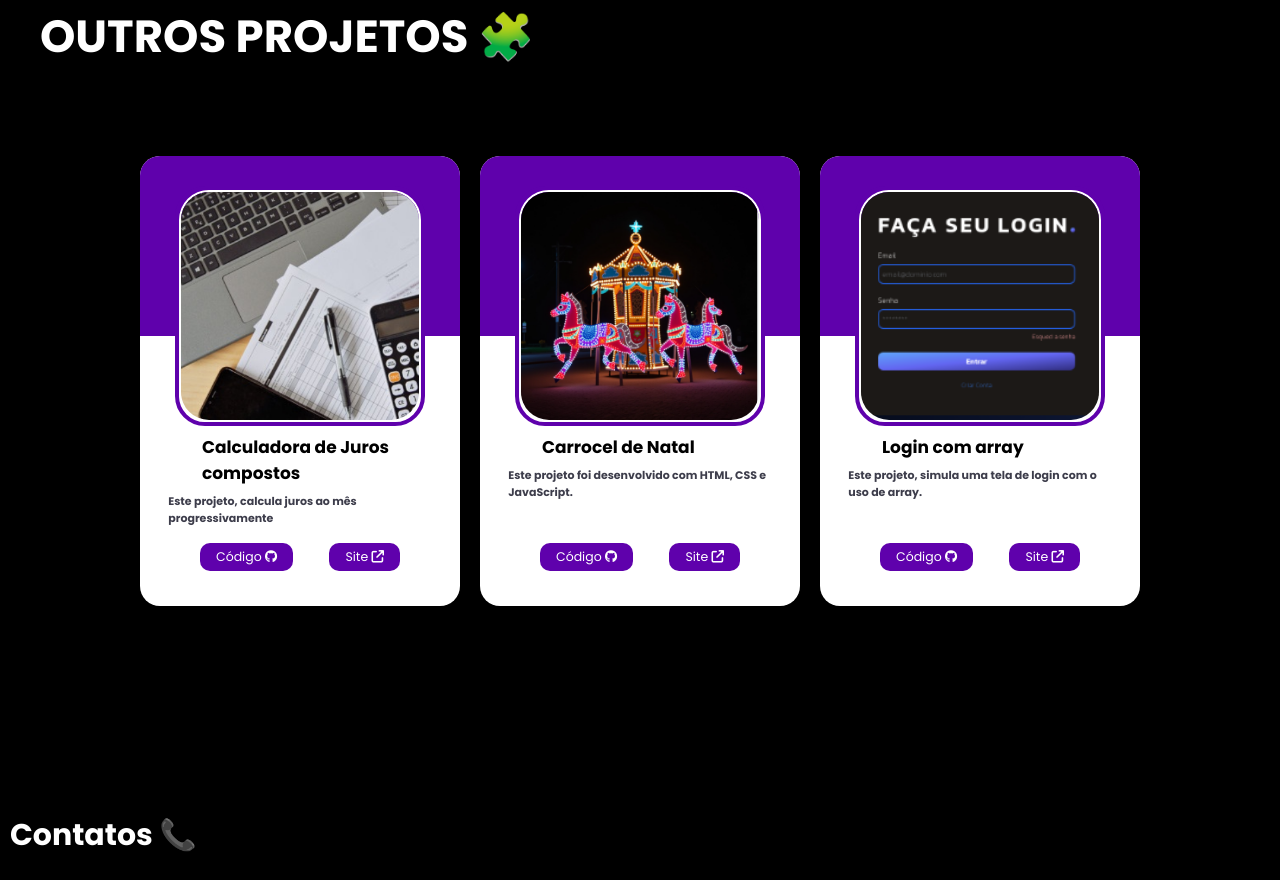
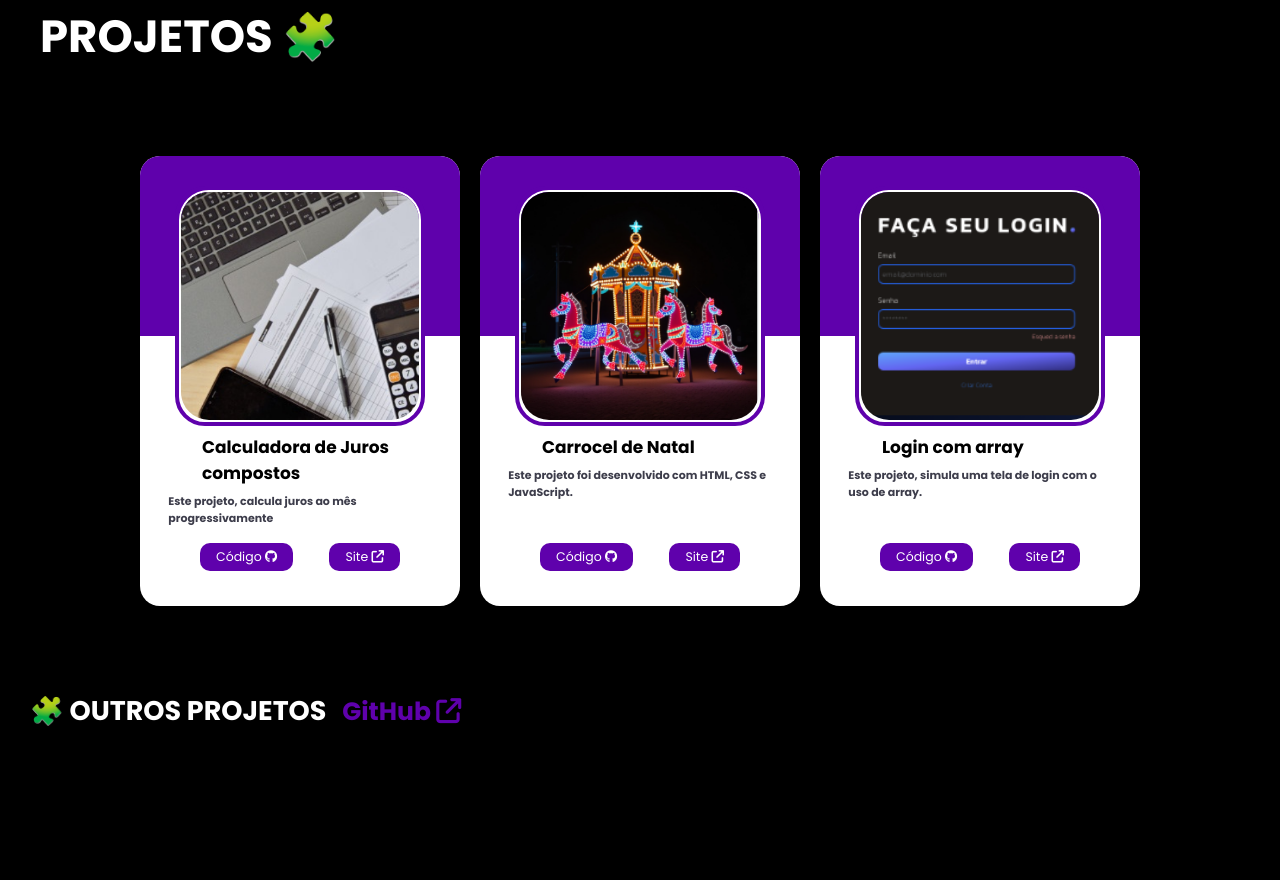
Before and after one commit to Jair-Sousa/Meu-Site-Portfolio, a plain HTML site: page index.html in a window 1280 px wide. Shown: the part 1637-2517 px from the top of the page. Drawn offline with Linux system fonts and the light colour scheme.

Commit message:
fourth commit

```diff
--- a/index.html
+++ b/index.html
@@ -144,7 +144,7 @@
         <!-- Projects  -->
         <section id="projects">
             <div class="projects-title">
-                <h2>OUTROS PROJETOS 🧩</h2>
+                <h2>PROJETOS 🧩</h2>
             </div>
 
             <div class="wrapper-projects">
@@ -227,7 +227,14 @@
                 </div>
 
             </div>
-
+            <div class="other-projects">
+                <h2>🧩 OUTROS PROJETOS
+                    <a href="https://github.com/Jair-Sousa?tab=repositories" target="_blank">
+                        GitHub
+                        <i class="fa-solid fa-arrow-up-right-from-square"></i>
+                    </a>
+                </h2>
+            </div>
         </section>
         <!-- End Projects  -->
 
--- a/style.css
+++ b/style.css
@@ -35,11 +35,9 @@ body{
     background-color: #191919;
 }
 
-
 .header-title{
     text-decoration: none;
 }
-
 
 .header-title h1{
     color: var(--color-white);
@@ -47,17 +45,14 @@ body{
     transition: opacity .3s;
 }
 
-
 .header-title h1:hover{
     opacity: .8;
 }
-
 
 .navbar{
     max-width: 350px;
     width: 100%;
 }
-
 
 .navbar ul{
     display: flex;
@@ -65,11 +60,9 @@ body{
     justify-content: space-around;
 }
 
-
 .navbar ul li{
     list-style: none;
 }
-
 
 .navbar ul li a{
     text-decoration: none;
@@ -78,7 +71,6 @@ body{
     font-weight: 700;
 }
 
-
 #person{
     height: 100vh;
     width: 100%;
@@ -86,7 +78,6 @@ body{
     align-items: center;
     background-color: var(--color-black);
 }
-
 
 .person-content{
     height: 100%;
@@ -98,7 +89,6 @@ body{
     background-color: var(--color-black);
 }
 
-
 .person-content div h1{
     padding: 0px 4px;
     color: transparent;
@@ -109,22 +99,18 @@ body{
     animation: written_text .5s ease forwards;
 }
 
-
 .person-content div h1:nth-child(1){
     animation-delay: 1s;
 }
-
 
 .person-content div h1:nth-child(2){
 animation-delay: 2s;
 }
 
-
 .person-content div h1:nth-child(3){
     animation: written_text_name .5s ease forwards;
     animation-delay: 3s;
 }
-
 
 .person-content div h1 span{
     position: absolute;
@@ -137,26 +123,21 @@ body{
     animation-delay: .5s;
 }
 
-
 .person-content div h1:nth-child(1) span{
     animation-delay: .5s;
 }
-
 
 .person-content div h1:nth-child(2) span{
     animation-delay: 1.5s;
 }
 
-
 .person-content div h1:nth-child(3) span{
     animation-delay: 2.5s;
 }
 
-
 .person-name{
     margin-top: 11rem;
 }
-
 
 .stacks-conten{
     display: flex;
@@ -165,18 +146,15 @@ body{
     margin-top: 6rem;
 }
 
-
 .stacks-conten h3{
     color: var(--color-white);
 }
-
 
 .stacks{
     display: flex;
     align-items: center;
     flex-direction: row;
 }
-
 
 .stacks ul li{
     display: flex;
@@ -187,19 +165,16 @@ body{
     list-style: none;
 }
 
-
 .stacks ul li div img{
     width: 30px;
     height: auto;
     transition: transform .3s ease;
 }
 
-
 .stacks ul li div img:hover{
     transform: scale(1.2);
     cursor: pointer;
 }
-
 
 .stacks ul li div:hover::after{
     content: attr(data);
@@ -210,7 +185,6 @@ body{
     height: 20px;
     color: var(--color-white);
 }
-
 
 .person-background{
     height: 100vh;
@@ -225,7 +199,6 @@ body{
     background-position: top center;
     z-index: 1;
 }
-
 
 .person-background::after{
     content: "";
@@ -258,14 +231,11 @@ body{
         linear-gradient(to top right, #ffa500 0%, #ff1493 100%);
 }
 
-
-
 .profile-photo{
     width: 100%;
     height: 100%;
     border-radius: 50%;
 }
-
 
 .links a img{
     width: 30px;
@@ -275,13 +245,10 @@ body{
     transition: all .3s ease;
 }
 
-
 .links a img:hover{
 filter: brightness(1);
 transform: scale(1.15);
 }
-
-
 
 #about{
 height: 100vh;
@@ -291,7 +258,6 @@ body{
 color: var(--color-white);
 }
 
-
 .background-about{
     width: 50%;
     height: 100%;
@@ -300,13 +266,11 @@ body{
     align-items: center;
 }
 
-
 .img-wrapper{
     height: 100%;
     width: 100%;
     position: relative;
 }
-
 
 .img-wrapper::after{
     content: "";
@@ -321,13 +285,11 @@ body{
     linear-gradient(1turn, transparent 65%, var(--color-black));
 }
 
-
 .img-wrapper img{
     height: 50%;
     width: 100%;
     object-fit: cover;
 }
-
 
 .box-about{
     display: flex;
@@ -337,12 +299,10 @@ body{
     padding: 3rem;
 }
 
-
 .section-subtitle h2 p{
     display: inline-block;
     font-size: 3rem;
 }
-
 
 .section-subtitle h2 p:nth-child(2) span{
     padding: 3px 5px;
@@ -351,12 +311,10 @@ body{
     background-color: var(--color-white);
 }
 
-
 .box-about h3{
    margin: 3rem;
    font-size: 2rem;
 }
-
 
 .box-about h3 p{
     display: inline-block;
@@ -367,12 +325,10 @@ body{
     background-color: var(--color-pink);
 }
 
-
 .box-about h4{
     margin: 1rem 3rem;
     font-size: 1.5rem;
 }
-
 
 .box-about h4 p{
     display: inline;
@@ -382,13 +338,11 @@ body{
     font-weight: 1.75rem;
 }
 
-
 .button-cta{
     display: flex;
     max-width: 190px;
     margin: 4em 3em;
 }
-
 
 .button-cta a{
     display: inline-block;
@@ -408,16 +362,14 @@ body{
     cursor: pointer;
 }
 
-
 .button-cta a:hover{
 transition: all .3s ease;
 filter: brightness(.8);
 }
 /* Final do sobre */
 
-
 #projects{
-    height: 100vh;
+    height: 110vh;
     width: 100%;
     background-color: var(--color-black);
     display: flex;
@@ -425,14 +377,12 @@ body{
     color: var(--color-white);
 }
 
-
 .projects-title{
     margin: 3rem;
     padding: 1rem;
     font-size: 3rem;
     color: var(--color-white);
 }
-
 
 .wrapper-projects{
     display: flex;
@@ -442,7 +392,6 @@ body{
     height: 500px;
     margin-top: 2rem;
 }
-
 
 .card-project{
     width: 320px;
@@ -456,7 +405,6 @@ body{
     border-radius: 20px;
 }
 
-
 .card-project::after{
     content: "";
     position: absolute;
@@ -468,7 +416,6 @@ body{
     border-radius: 20px 20px 0px 0px;
 }
 
-
 .content-project{
     height: 100%;
     width: 100%;
@@ -476,7 +423,6 @@ body{
     flex-direction: column;
     z-index: 1;
 }
-
 
 .image-project{
     height: 240px;
@@ -487,7 +433,6 @@ body{
     border: 4px solid var(--color-purple);
     margin: 0px auto;
 }
-
 
 .image-project a img{
     height: 100%;
@@ -502,11 +447,9 @@ body{
     cursor: pointer;
 }
 
-
 .image-project img:hover{
     transform: scale(1.1);
 }
-
 
 .content-project span{
     color: var(--color-black);
@@ -517,14 +460,12 @@ body{
     margin-inline: 15%;
 }
 
-
 .content-project p{
     color: #3d3d4b;
     font-weight: bold;
     font-size: 1.1rem;
     margin: 0rem .75em;
 }
-
 
 .cta-project{
     width: 200px;
@@ -533,7 +474,6 @@ body{
     align-items: center;
     justify-content: space-between;
 }
-
 
 .cta-project a{
     padding: 5px 16px;
@@ -545,13 +485,48 @@ body{
     transition: opacity .3s ease;
 }
 
-
 .cta-project a:hover{
 opacity: .7;
 }
+
+.cta-project{
+    width: 200px;
+    margin: auto auto 15px auto;
+    display: flex;
+    align-items: center;
+    justify-content: space-between;
+}
+
+.other-projects{
+    display: flex;
+    justify-content: start;
+    align-items: start;
+    margin: 5rem 2rem 1rem 2rem;
+    padding: 1rem 0rem 1rem 1rem;
+    font-size: 1.8rem;
+    color: var(--color-white);
+}
+
+.other-projects a{
+    justify-content: center;
+    margin: 0;
+    padding: 1rem;
+    font-size: 2.5rem;
+    color: var(--color-purple);
+    background-color: transparent;
+
+    border-radius: 10px;
+    text-decoration: none;
+    transition: opacity .3s ease;
+}
+
+.other-projects a:hover{
+    opacity: .7;
+    background-color: var(--color-purple);
+    color: var(--color-white);
+}
+
 /* Final do Project  */
-
-
 
 #contacts{
 display: flex;
@@ -562,7 +537,6 @@ body{
 color: var(--color-white);
 }
 
-
 .contact-icon-content h2{
     margin: 3rem 3rem 3rem 0rem;
     padding: 1rem 1rem 1rem 0rem;
@@ -570,13 +544,11 @@ body{
     color: var(--color-white);
 }
 
-
 .contact-icons-wrapper{
     display: flex;
     align-items: center;
     flex-direction: row;
 }
-
 
 .contact-icon-content{
     display: flex;
@@ -585,7 +557,6 @@ body{
     margin: 0rem 0rem;
     padding: 1rem;
 }
-
 
 .contact-icon{
     height: 40px;
@@ -599,23 +570,19 @@ body{
     border-radius: 50%;
 }
 
-
 .contact-icon{
     font-size: 2rem;
     color: var(--color-blue);
 }
-
 
 .contact-info span{
     font-size: 1.2rem;
     font-weight: bold;
 }
 
-
 .contact-info p{
     margin: .25rem 0rem;
 }
-
 
 .contact-info a{
     display: block;
@@ -625,14 +592,11 @@ body{
     color: var(--color-white);
 }
 
-
 .contact-info a:hover{
 transition: color .3s ease;
 color: var(--color-blue);
 }
 /* End Contact  */
-
-
 
 #footer{
     height: 15vh;
@@ -644,7 +608,6 @@ body{
     background-color: #191919;
 }
 
-
 .container-footer{
     display: flex;
     justify-content: center;
@@ -652,6 +615,7 @@ body{
     flex-direction: column;
     color: var(--color-white);
 }
+
 /* @keyframes  */
 @keyframes written_text {
     100% {
@@ -664,6 +628,7 @@ body{
         color: var(--color-blue);
     }
 }
+
 @keyframes written_text_box {
     50% {
         width: 100%;
```
Lines whose indentation alone changed are shown as unchanged.
